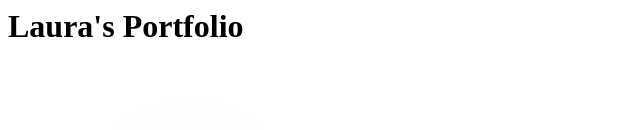
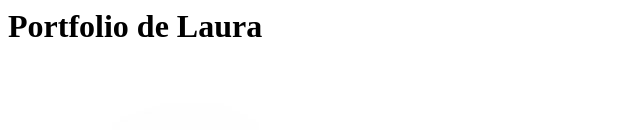
Before and after one commit to LDFandinoR/LDFandinoR.github.io, a plain HTML site: page index.html in a window 1280 px wide. Shown: the top 130 px of the page, without its empty margins (0-640 px from the left). Drawn offline with Linux system fonts and the light colour scheme.

Commit message:
Portafolio 1

```diff
--- a/index.html
+++ b/index.html
@@ -1,4 +1,4 @@
 <html>
-    <h1>Laura's Portfolio</h1>
+    <h1>Portfolio de Laura</h1>
     <img src="./Foto.jpg" />
 <html>
```
